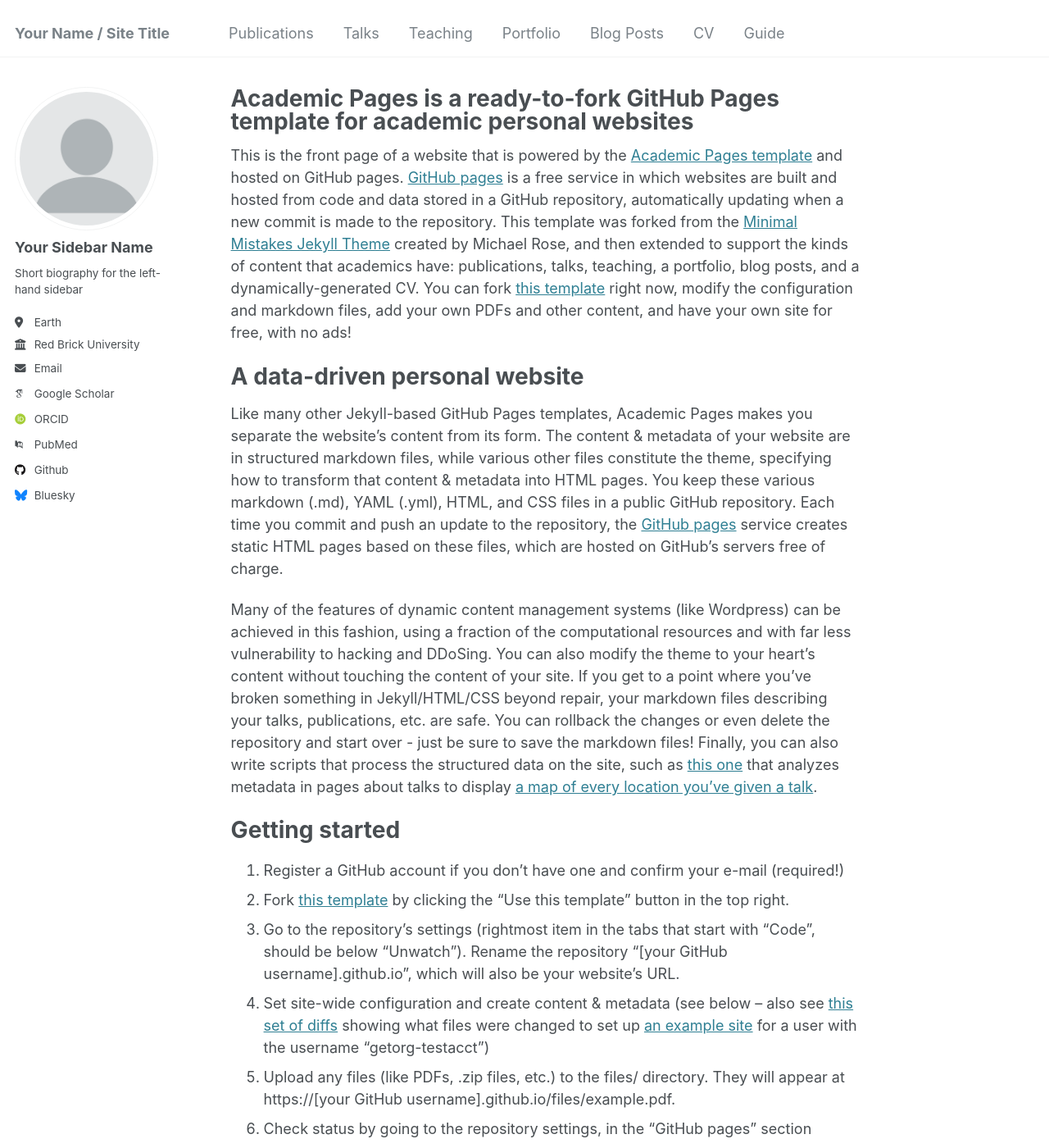
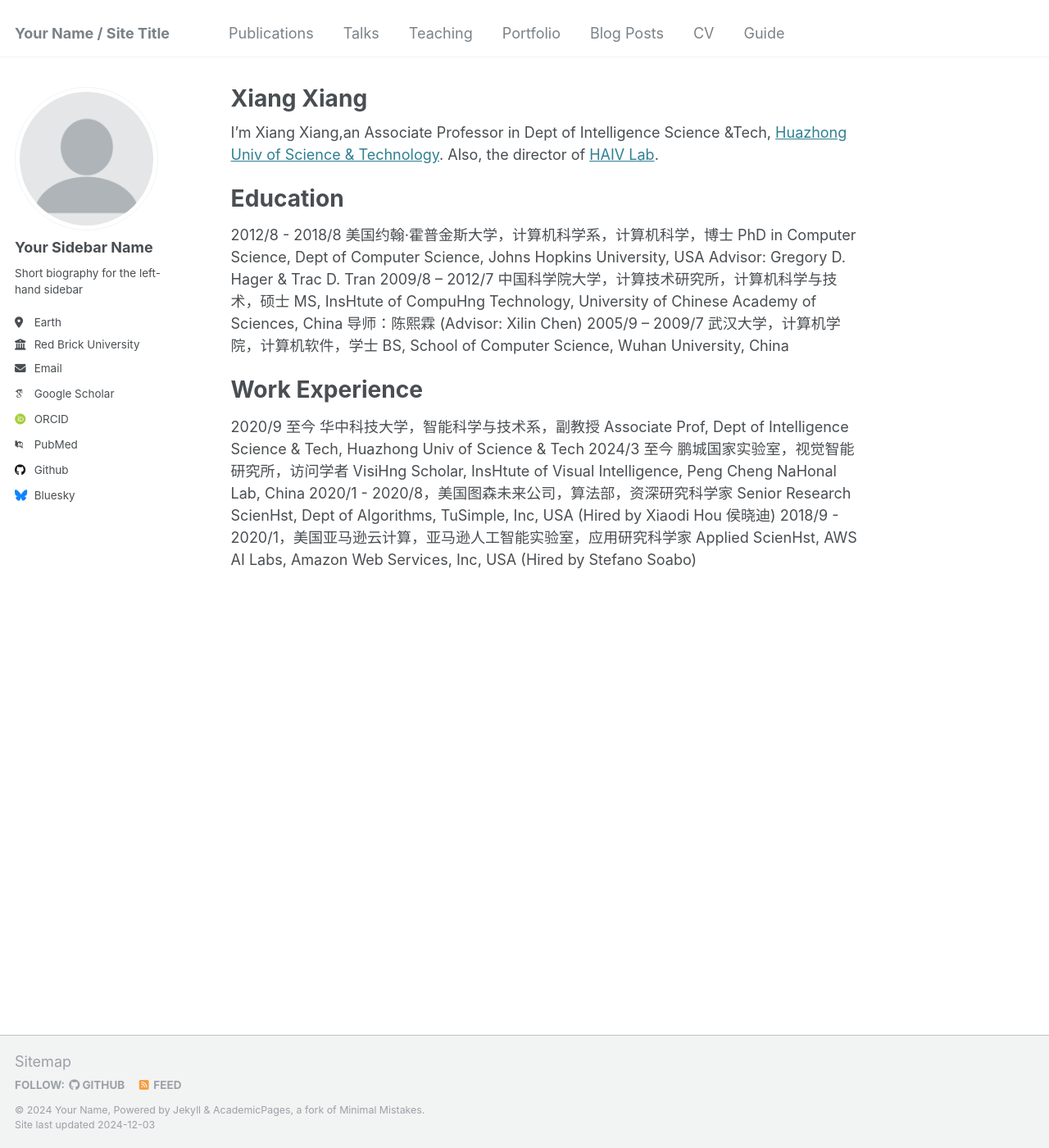
Before and after one commit to havefun12321/xx_4.github.io, a Jekyll site: the page built from _pages/about.md, in a window 1280 px wide and 1400 px high. Shown: the whole window at 82% size. Built offline with Jekyll 4.4.1, drawn with Linux system fonts in a browser that asks for light colours; some web fonts are replaced; some of the changed text lies outside the part shown.

Commit message:
Update about.md

```diff
--- a/_pages/about.md
+++ b/_pages/about.md
@@ -1,49 +1,32 @@
 ---
 permalink: /
-title: "Academic Pages is a ready-to-fork GitHub Pages template for academic personal websites"
+title: "Xiang Xiang"
 author_profile: true
 redirect_from:
   - /about/
   - /about.html
 ---
 
-This is the front page of a website that is powered by the [Academic Pages template](https://github.com/academicpages/academicpages.github.io) and hosted on GitHub pages. [GitHub pages](https://pages.github.com) is a free service in which websites are built and hosted from code and data stored in a GitHub repository, automatically updating when a new commit is made to the repository. This template was forked from the [Minimal Mistakes Jekyll Theme](https://mmistakes.github.io/minimal-mistakes/) created by Michael Rose, and then extended to support the kinds of content that academics have: publications, talks, teaching, a portfolio, blog posts, and a dynamically-generated CV. You can fork [this template](https://github.com/academicpages/academicpages.github.io) right now, modify the configuration and markdown files, add your own PDFs and other content, and have your own site for free, with no ads!
+I'm Xiang Xiang,an Associate Professor in Dept of Intelligence Science &Tech, [Huazhong Univ of Science & Technology](https://www.hust.edu.cn/). Also, the director of [HAIV Lab](https://haivlab.wixsite.com/home).
 
-A data-driven personal website
+Education
 ======
-Like many other Jekyll-based GitHub Pages templates, Academic Pages makes you separate the website's content from its form. The content & metadata of your website are in structured markdown files, while various other files constitute the theme, specifying how to transform that content & metadata into HTML pages. You keep these various markdown (.md), YAML (.yml), HTML, and CSS files in a public GitHub repository. Each time you commit and push an update to the repository, the [GitHub pages](https://pages.github.com/) service creates static HTML pages based on these files, which are hosted on GitHub's servers free of charge.
+2012/8 - 2018/8 美国约翰·霍普⾦斯⼤学，计算机科学系，计算机科学，博⼠
+PhD in Computer Science, Dept of Computer Science, Johns Hopkins University, USA
+Advisor: Gregory D. Hager & Trac D. Tran
+2009/8 – 2012/7 中国科学院⼤学，计算技术研究所，计算机科学与技术，硕⼠
+MS, InsHtute of CompuHng Technology, University of Chinese Academy of Sciences, China
+导师：陈熙霖 (Advisor: Xilin Chen)
+2005/9 – 2009/7 武汉⼤学，计算机学院，计算机软件，学⼠
+BS, School of Computer Science, Wuhan University, China
 
-Many of the features of dynamic content management systems (like Wordpress) can be achieved in this fashion, using a fraction of the computational resources and with far less vulnerability to hacking and DDoSing. You can also modify the theme to your heart's content without touching the content of your site. If you get to a point where you've broken something in Jekyll/HTML/CSS beyond repair, your markdown files describing your talks, publications, etc. are safe. You can rollback the changes or even delete the repository and start over - just be sure to save the markdown files! Finally, you can also write scripts that process the structured data on the site, such as [this one](https://github.com/academicpages/academicpages.github.io/blob/master/talkmap.ipynb) that analyzes metadata in pages about talks to display [a map of every location you've given a talk](https://academicpages.github.io/talkmap.html).
-
-Getting started
+Work Experience
 ======
-1. Register a GitHub account if you don't have one and confirm your e-mail (required!)
-1. Fork [this template](https://github.com/academicpages/academicpages.github.io) by clicking the "Use this template" button in the top right.
-1. Go to the repository's settings (rightmost item in the tabs that start with "Code", should be below "Unwatch"). Rename the repository "[your GitHub username].github.io", which will also be your website's URL.
-1. Set site-wide configuration and create content & metadata (see below -- also see [this set of diffs](http://archive.is/3TPas) showing what files were changed to set up [an example site](https://getorg-testacct.github.io) for a user with the username "getorg-testacct")
-1. Upload any files (like PDFs, .zip files, etc.) to the files/ directory. They will appear at https://[your GitHub username].github.io/files/example.pdf.
-1. Check status by going to the repository settings, in the "GitHub pages" section
-
-Site-wide configuration
-------
-The main configuration file for the site is in the base directory in [_config.yml](https://github.com/academicpages/academicpages.github.io/blob/master/_config.yml), which defines the content in the sidebars and other site-wide features. You will need to replace the default variables with ones about yourself and your site's github repository. The configuration file for the top menu is in [_data/navigation.yml](https://github.com/academicpages/academicpages.github.io/blob/master/_data/navigation.yml). For example, if you don't have a portfolio or blog posts, you can remove those items from that navigation.yml file to remove them from the header.
-
-Create content & metadata
-------
-For site content, there is one markdown file for each type of content, which are stored in directories like _publications, _talks, _posts, _teaching, or _pages. For example, each talk is a markdown file in the [_talks directory](https://github.com/academicpages/academicpages.github.io/tree/master/_talks). At the top of each markdown file is structured data in YAML about the talk, which the theme will parse to do lots of cool stuff. The same structured data about a talk is used to generate the list of talks on the [Talks page](https://academicpages.github.io/talks), each [individual page](https://academicpages.github.io/talks/2012-03-01-talk-1) for specific talks, the talks section for the [CV page](https://academicpages.github.io/cv), and the [map of places you've given a talk](https://academicpages.github.io/talkmap.html) (if you run this [python file](https://github.com/academicpages/academicpages.github.io/blob/master/talkmap.py) or [Jupyter notebook](https://github.com/academicpages/academicpages.github.io/blob/master/talkmap.ipynb), which creates the HTML for the map based on the contents of the _talks directory).
-
-**Markdown generator**
-
-The repository includes [a set of Jupyter notebooks](https://github.com/academicpages/academicpages.github.io/tree/master/markdown_generator
-) that converts a CSV containing structured data about talks or presentations into individual markdown files that will be properly formatted for the Academic Pages template. The sample CSVs in that directory are the ones I used to create my own personal website at stuartgeiger.com. My usual workflow is that I keep a spreadsheet of my publications and talks, then run the code in these notebooks to generate the markdown files, then commit and push them to the GitHub repository.
-
-How to edit your site's GitHub repository
-------
-Many people use a git client to create files on their local computer and then push them to GitHub's servers. If you are not familiar with git, you can directly edit these configuration and markdown files directly in the github.com interface. Navigate to a file (like [this one](https://github.com/academicpages/academicpages.github.io/blob/master/_talks/2012-03-01-talk-1.md) and click the pencil icon in the top right of the content preview (to the right of the "Raw | Blame | History" buttons). You can delete a file by clicking the trashcan icon to the right of the pencil icon. You can also create new files or upload files by navigating to a directory and clicking the "Create new file" or "Upload files" buttons.
-
-Example: editing a markdown file for a talk
-![Editing a markdown file for a talk](/images/editing-talk.png)
-
-For more info
-------
-More info about configuring Academic Pages can be found in [the guide](https://academicpages.github.io/markdown/), the [growing wiki](https://github.com/academicpages/academicpages.github.io/wiki), and you can always [ask a question on GitHub](https://github.com/academicpages/academicpages.github.io/discussions). The [guides for the Minimal Mistakes theme](https://mmistakes.github.io/minimal-mistakes/docs/configuration/) (which this theme was forked from) might also be helpful.
+2020/9 ⾄今 华中科技⼤学，智能科学与技术系，副教授
+Associate Prof, Dept of Intelligence Science & Tech, Huazhong Univ of Science & Tech
+2024/3 ⾄今 鹏城国家实验室，视觉智能研究所，访问学者
+VisiHng Scholar, InsHtute of Visual Intelligence, Peng Cheng NaHonal Lab, China
+2020/1 - 2020/8，美国图森未来公司，算法部，资深研究科学家
+Senior Research ScienHst, Dept of Algorithms, TuSimple, Inc, USA (Hired by Xiaodi Hou 侯晓迪)
+2018/9 - 2020/1，美国亚⻢逊云计算，亚⻢逊⼈⼯智能实验室，应⽤研究科学家
+Applied ScienHst, AWS AI Labs, Amazon Web Services, Inc, USA (Hired by Stefano Soabo)
```
